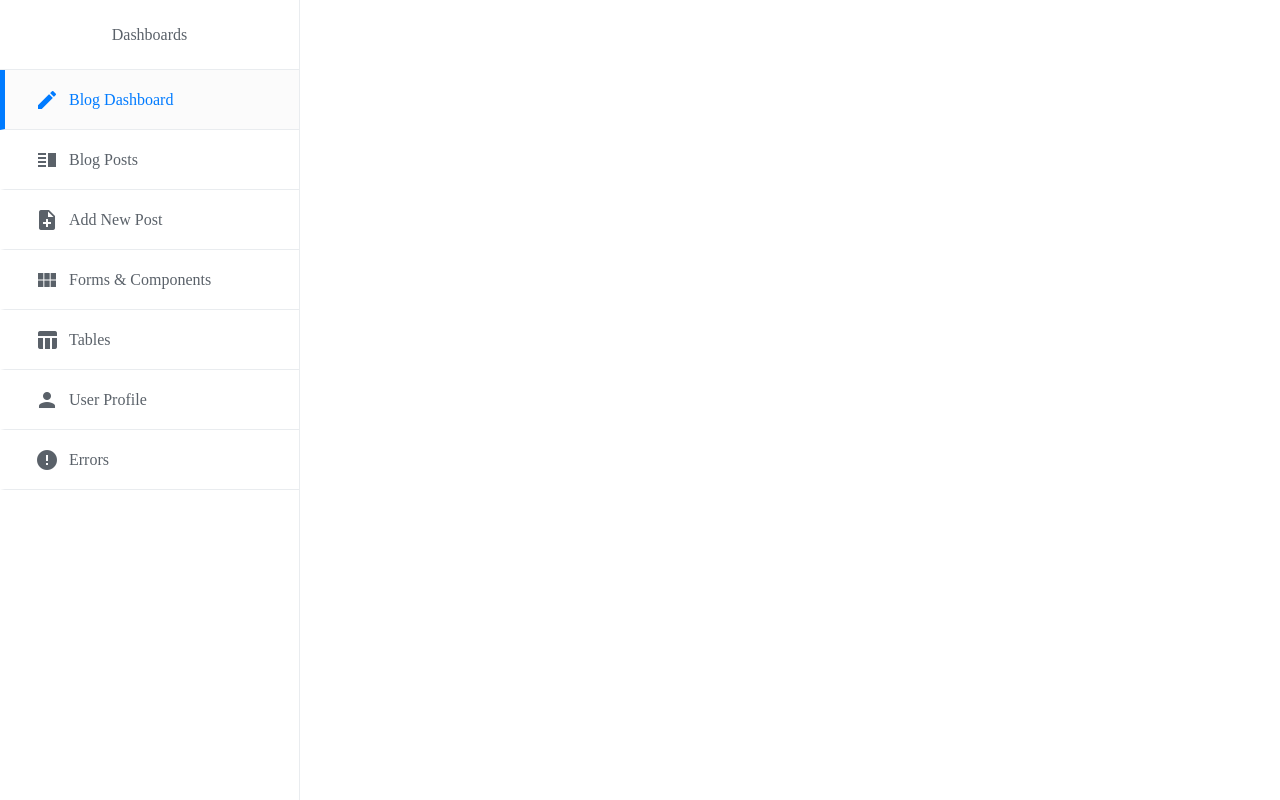
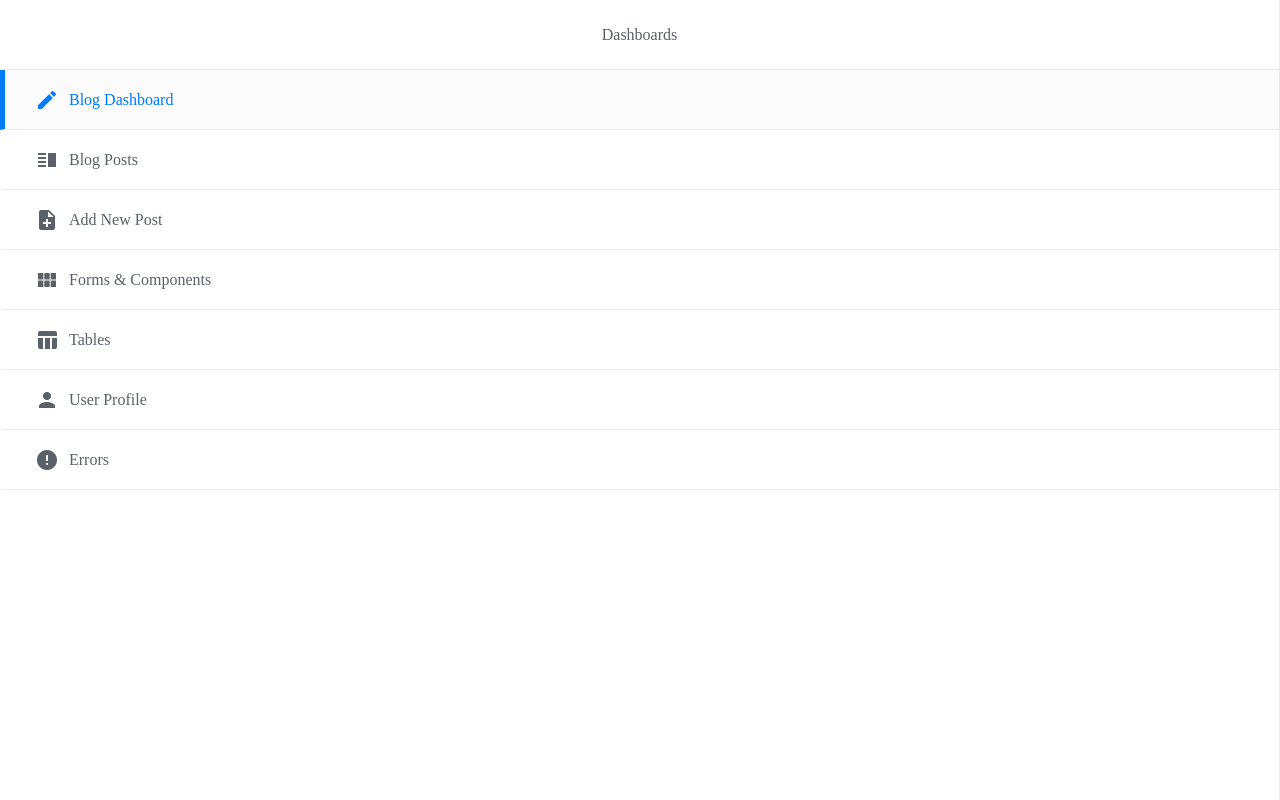
Before and after one commit to binariks-react/internal-tool, a React (Create React App) app: page / in a window 1280 px wide. Shown: the top 800 px of the page. Built offline with nearby package versions, Linux system fonts and the light colour scheme.

Commit message:
fixed sidebar width to be static

```diff
--- a/src/views/App/Sidebar/index.js
+++ b/src/views/App/Sidebar/index.js
@@ -4,7 +4,7 @@ import PropTypes from 'prop-types';
 import { getColor, getActiveColor, getHoverColor } from 'views/App/theme';
 
 const Wrapper = styled.div`
-  width: 300px;
+  min-width: 300px;
   display: block;
   height: 100vh;
   border-right: 1px solid ${getColor('lightGrey')};
```
